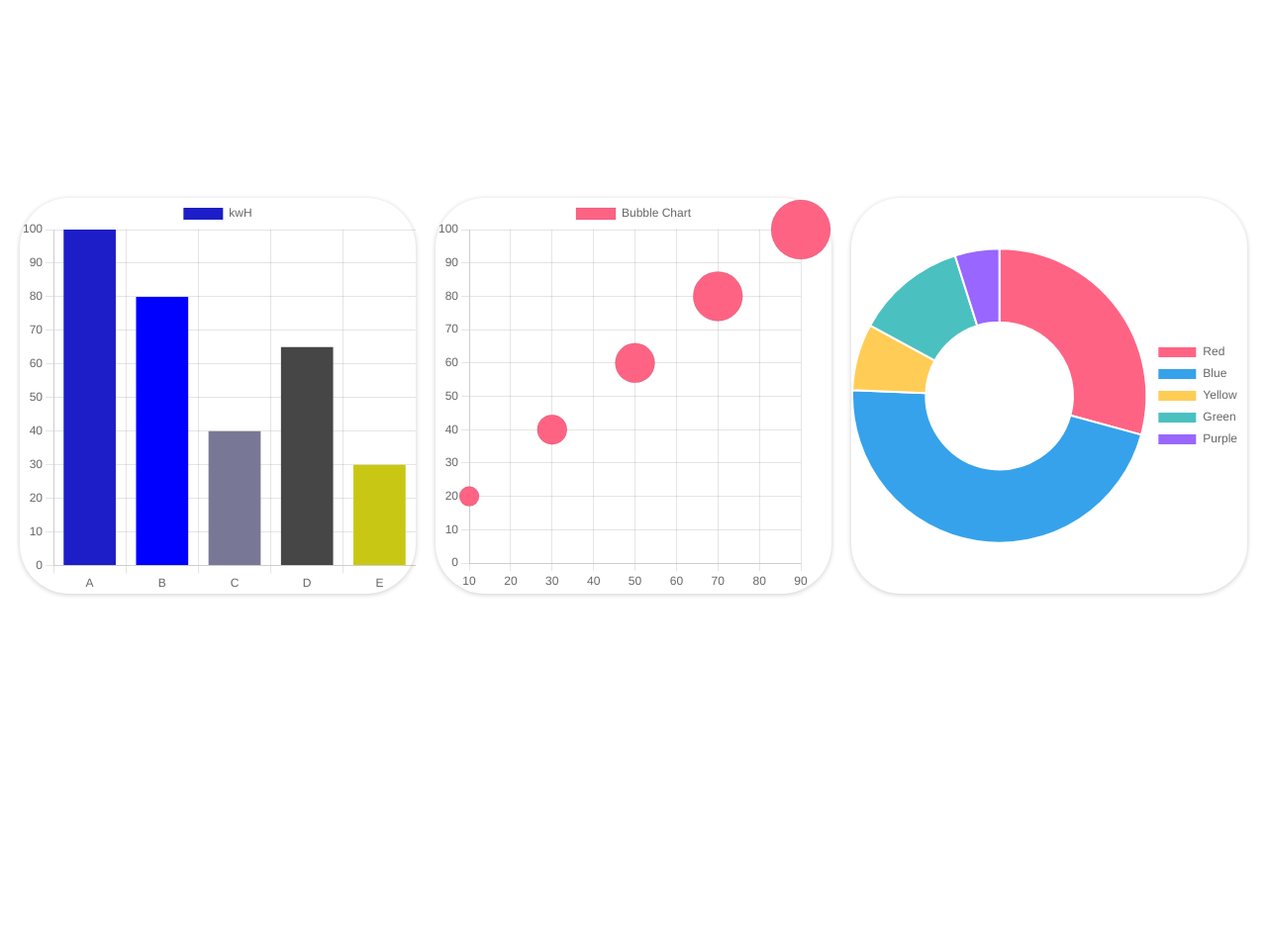
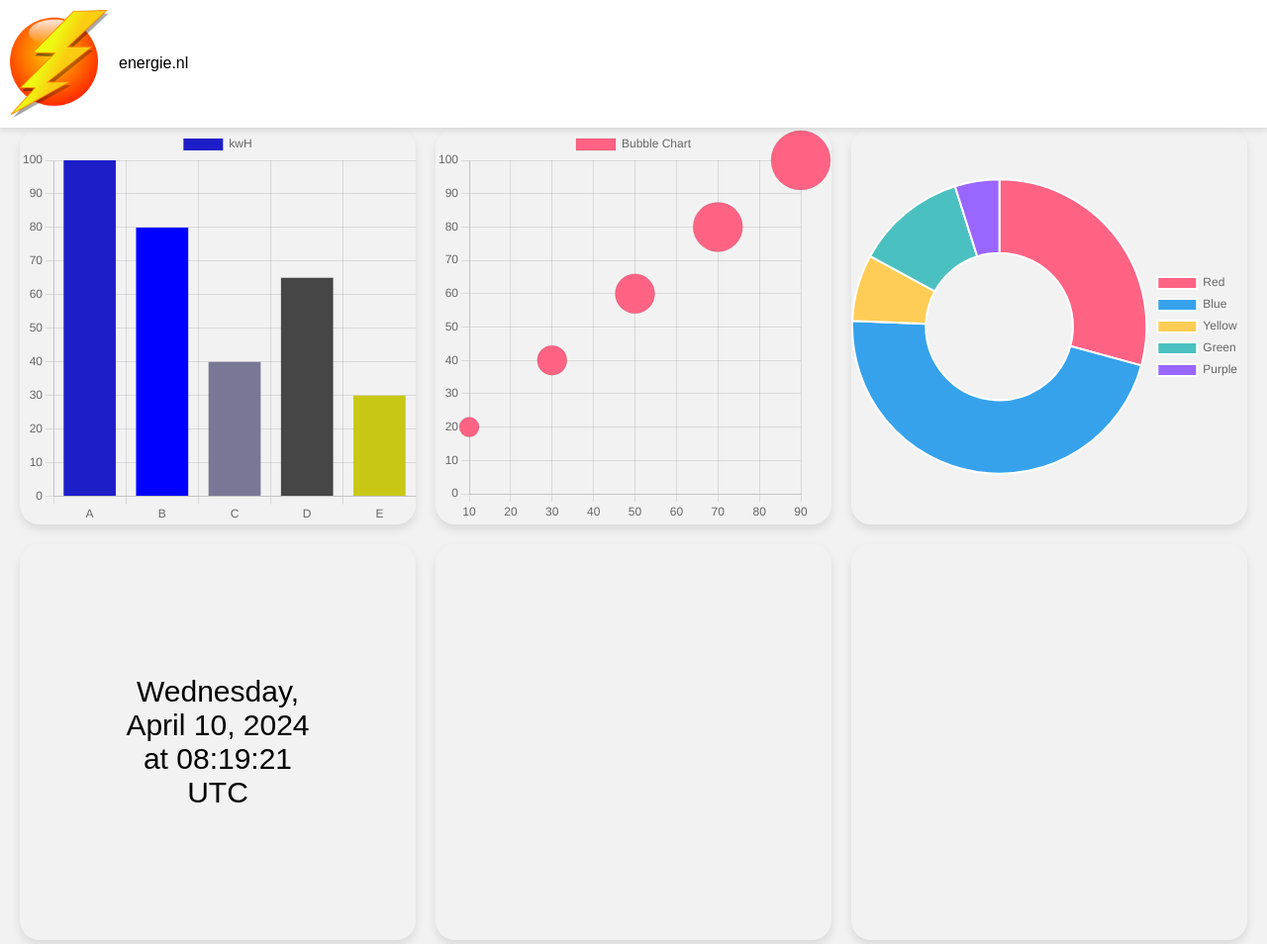
Before and after one commit to Beemo12/BO---Opdracht, a plain HTML site: page index.html in a window 1280 px wide. Shown: the top 954 px of the page at 99% size. Before the commit the page ends 800 px from the top, so only its background shows below. Drawn offline with nearby package versions, Linux system fonts and the light colour scheme.

Commit message:
Add files via upload

```diff
--- a/css/style.css
+++ b/css/style.css
@@ -5,114 +5,74 @@
 }
 
 html {
-    font-size: 62.5%; /*10rem is 10px*/
+    font-size: 62.5%;
 }
 
 body {
-    font-size: 1rem;
+    font-size: 1.6rem;
+    background-color: #f2f2f2;
+    font-family: Arial, sans-serif;
+    margin-top: 6rem; /* Add margin top to accommodate header */
+}
+
+header {
     display: flex;
-    gap: 2rem;
+    justify-content: space-between;
+    align-items: center;
+    background-color: #ffffff;
+    padding: 1rem;
+    box-shadow: 0 0.3rem 0.6rem rgba(0, 0, 0, 0.1);
+    width: 100%;
+    position: fixed;
+    top: 0;
+    z-index: 1; /* Ensure header is above other content */
+}
+
+.header-content {
+    display: flex;
+    align-items: center;
+}
+
+.header-content img {
+    width: 100px;
+    height: auto;
+}
+
+.header-text {
+    font-size: 1.6rem;
+    margin-left: 1rem;
+}
+
+.card-container {
+    display: flex;
+    flex-wrap: wrap;
     justify-content: center;
     align-items: center;
-    background-color: rgb(255, 255, 255);
-    min-height: 100vh;
-    flex-wrap: wrap;
-    font-family: sans-serif;
+    padding-top: 6rem;
 }
 
 .card {
     width: 40rem;
     height: 40rem;
-    border-radius: 5rem;
-    box-shadow: 0 0.1rem 0.5rem 0 rgba(0,0,0,0.2);
-    flex-shrink: 0;
+    border-radius: 2rem;
+    box-shadow: 0 0.5rem 1rem rgba(0, 0, 0, 0.1);
+    overflow: hidden;
+    margin: 1rem;
+    position: relative;
 }
 
-.card--buy {
-    display: flex;
-    flex-grow: 0;
-    gap: 2rem;
-    flex-direction: column;
+.card > canvas {
+    display: block;
+    width: 100%;
+    height: 100%;
 }
 
-.card--buy img {
-    height: 80%;
-    width: 100%;
+.time-container {
+    position: absolute;
+    top: 50%;
+    left: 50%;
+    transform: translate(-50%, -50%);
+    text-align: center;
+    font-family: "Arial", sans-serif;
+    font-size: 3rem;
 }
-
-.card--buy p {
-    height: 20%;
-    font-size: 75%;
-    padding: 2rem;
-}
-
-.card--slider {
-    display: flex;
-    flex-direction: column;
-    justify-content: center;
-    align-items: center;
-    gap: 4rem;
-}
-
-.card--slider > h2 {
-    font-size: 400%;
-}
-
-.card--slider > input {
-    -webkit-appearance: none;
-    appearance: none;
-    width: 80%;
-    border-radius: 20rem;
-    height: 1.5rem;
-    background: linear-gradient(to right, #1488cc, #2b32b2);
-}
-
-.card--slider > input::-webkit-slider-thumb {
-    -webkit-appearance: none;
-    appearance: none;
-    background: linear-gradient(to right, #1488cc, #2b32b2);
-    width: 2.5rem;
-    height: 2.5rem;
-    border-radius: 50%;
-    cursor: grab;
-}
-
-.card--slider > input::-moz-range-thumb {
-    background: linear-gradient(to right, #c1c5c7, #8e8f91);
-    width: 2.5rem;
-    height: 2.5rem;
-    border-radius: 50%;
-    border: none;
-    cursor: grab;
-}
-
-.timerText {
-    font-size: 200%;
-}
-
-.card--stopwatch {
-    display: flex;
-    justify-content: center;
-    align-items: center;
-    flex-direction: column;
-    gap: 4rem;
-}
-
-.button {
-    padding: 1rem;
-    font-size: 2rem;
-    border-radius: 0.5rem;
-    color: white;
-}
-
-.button--start {
-    background-color: #ffffff;
-}
-
-.button--stop {
-    background-color: #1a9b3a;
-}
-
-.button--reset {
-    background-color: #646464;
-}
--- a/index.html
+++ b/index.html
@@ -1,12 +1,22 @@
 <!DOCTYPE html>
 <html lang="en">
+
 <head>
     <meta charset="UTF-8">
     <meta name="viewport" content="width=device-width, initial-scale=1.0">
     <link rel="stylesheet" href="css/style.css">
     <title>Mijn dashboard</title>
 </head>
+
 <body>
+    <header>
+        <div class="header-content">
+            <img src="img/logo.png" alt="logo">
+            <span class="header-text">energie.nl</span>
+        </div>
+    </header>
+
+    <div class="card-container">
         <div id="container1" class="card card--chart">
             <canvas id="myChart1"></canvas>
         </div>
@@ -19,7 +29,36 @@
             <canvas id="myChart3"></canvas>
         </div>
 
+        <div id="container4" class="card card--chart">
+            <canvas id="myChart4"></canvas>
+            <div class="time-container">
+                <span id="timeAndDate" class="timerText"></span>
+            </div>
+        </div>
+
+        <div id="container5" class="card card--chart">
+            <canvas id="myChart5"></canvas>
+        </div>
+
+        <div id="container6" class="card card--chart">
+            <canvas id="myChart6"></canvas>
+        </div>
+
+        <div id="container7" class="card card--chart">
+            <canvas id="myChart7"></canvas>
+        </div>
+
+        <div id="container8" class="card card--chart">
+            <canvas id="myChart8"></canvas>
+        </div>
+
+        <div id="container9" class="card card--chart">
+            <canvas id="myChart9"></canvas>
+        </div>
+    </div>
+
     <script src="https://cdn.jsdelivr.net/npm/chart.js"></script>
     <script src="js/script.js" defer></script>
 </body>
+
 </html>
--- a/js/script.js
+++ b/js/script.js
@@ -3,10 +3,11 @@
 const ctx1 = document.getElementById("myChart1").getContext("2d");
 const ctx2 = document.getElementById("myChart2").getContext("2d");
 const ctx3 = document.getElementById("myChart3").getContext("2d");
+const ctx4 = document.getElementById("myChart4").getContext("2d");
 
 // Data for the bar chart
 let data1 = {
-    labels: ["A", "B", "C", "D", "E" ],
+    labels: ["A", "B", "C", "D", "E"],
     datasets: [{
         label: "kwH",
         data: [100, 80, 40, 65, 30],
@@ -28,11 +29,11 @@ let data2 = {
     datasets: [{
         label: 'Bubble Chart',
         data: [
-            {x: 10, y: 20, r: 10},
-            {x: 30, y: 40, r: 15},
-            {x: 50, y: 60, r: 20},
-            {x: 70, y: 80, r: 25},
-            {x: 90, y: 100, r: 30}
+            { x: 10, y: 20, r: 10 },
+            { x: 30, y: 40, r: 15 },
+            { x: 50, y: 60, r: 20 },
+            { x: 70, y: 80, r: 25 },
+            { x: 90, y: 100, r: 30 }
         ],
         backgroundColor: 'rgb(255, 99, 132)'
     }]
@@ -93,6 +94,25 @@ let config3 = {
     }
 };
 
+function updateTimeAndDate() {
+    const now = new Date();
+    const options = {
+        weekday: 'long',
+        year: 'numeric',
+        month: 'long',
+        day: 'numeric',
+        hour: 'numeric',
+        minute: 'numeric',
+        second: 'numeric',
+        hour12: false,
+        timeZoneName: 'short'
+    };
+    document.getElementById('timeAndDate').textContent = now.toLocaleString('en-US', options);
+}
+
+updateTimeAndDate(); // Initial call
+setInterval(updateTimeAndDate, 1000);
+
 let myChart1 = new Chart(ctx1, config1);
 let myChart2 = new Chart(ctx2, config2);
 let myChart3 = new Chart(ctx3, config3);
```
Also changed, not shown: img/logo.png (added). Lines whose indentation alone changed are shown as unchanged.
